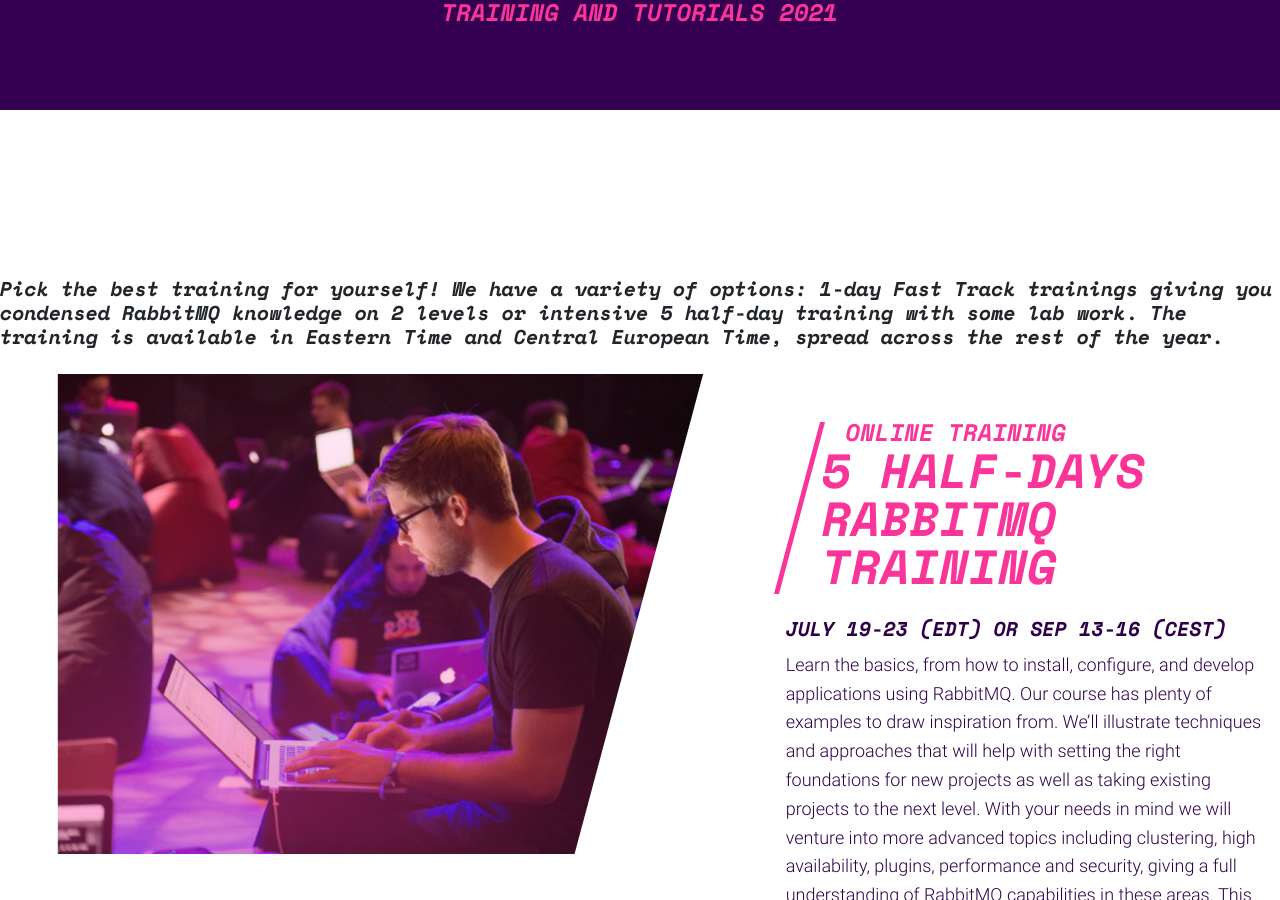
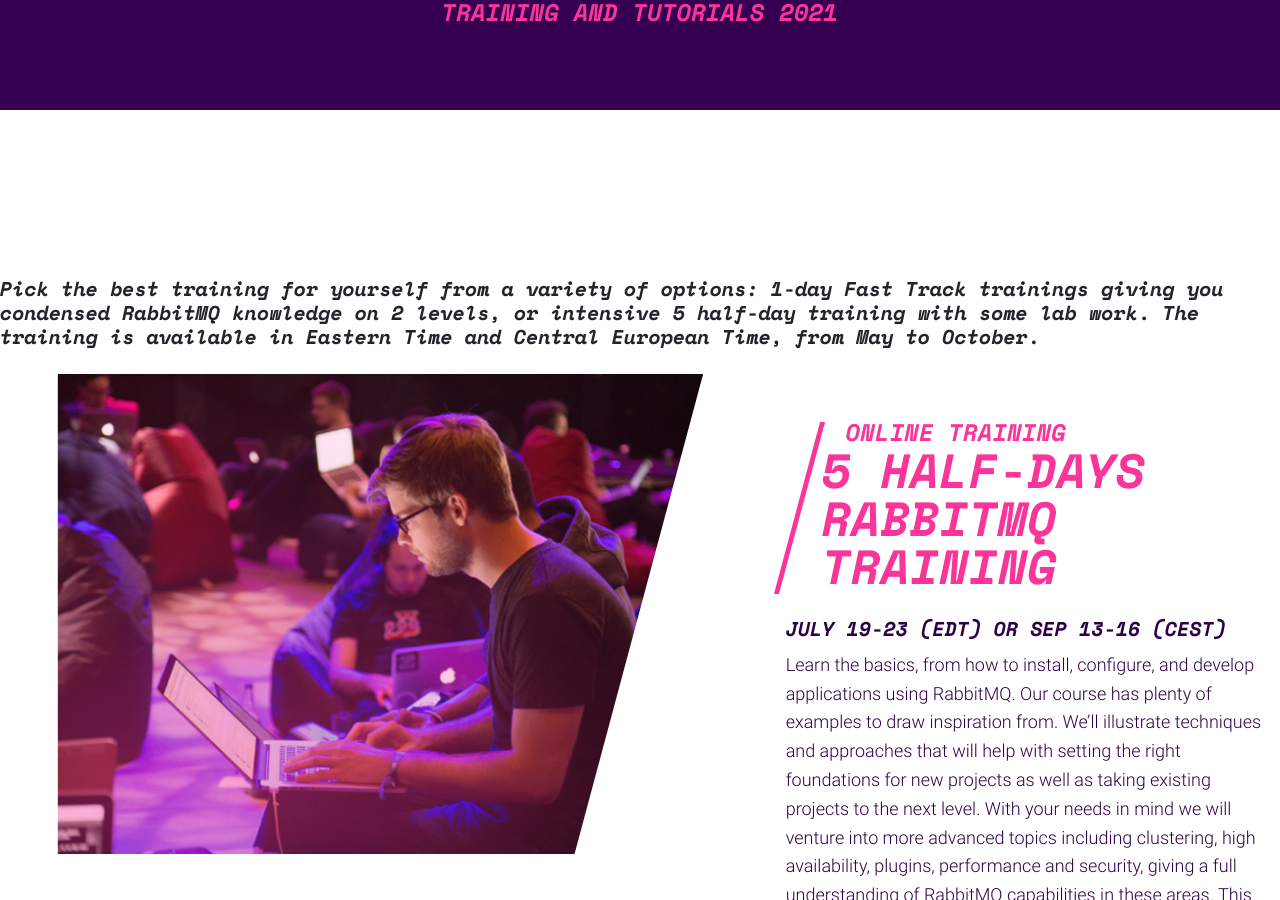
Before and after one commit to isabella232/rabbitmq-summit-1, a Jekyll site: the page built from training2021.html, in a window 1280 px wide and 900 px high. Built offline with Jekyll 4.4.1, drawn with Linux system fonts in a browser that asks for light colours; nearby versions of some CDN libraries; comment, search, counter and statistics services are not loaded.

Commit message:
Update training2021.html

```diff
--- a/training2021.html
+++ b/training2021.html
@@ -23,8 +23,8 @@ footer-logo: /img/logo-2021-pink.png
 
 <section class="event-section skew-img-section pt-3 pt-lg-7 pt-xl-9 pb-0 bg-light">
   <p class="editable text-center">
-    <h5>Pick the best training for yourself! We have a variety of options: 1-day Fast Track trainings giving you condensed RabbitMQ knowledge on 2 levels or intensive 5 half-day training with some lab work.
-    The training is available in Eastern Time and Central European Time, spread across the rest of the year.</h5>
+    <h5 style="font:'Arial'">Pick the best training for yourself from a variety of options: 1-day Fast Track trainings giving you condensed RabbitMQ knowledge on 2 levels, or intensive 5 half-day training with some lab work.
+    The training is available in Eastern Time and Central European Time, from May to October.</h5>
   </p>
     <div class="container-fluid">
       <div class="skew-img-row row">
```
